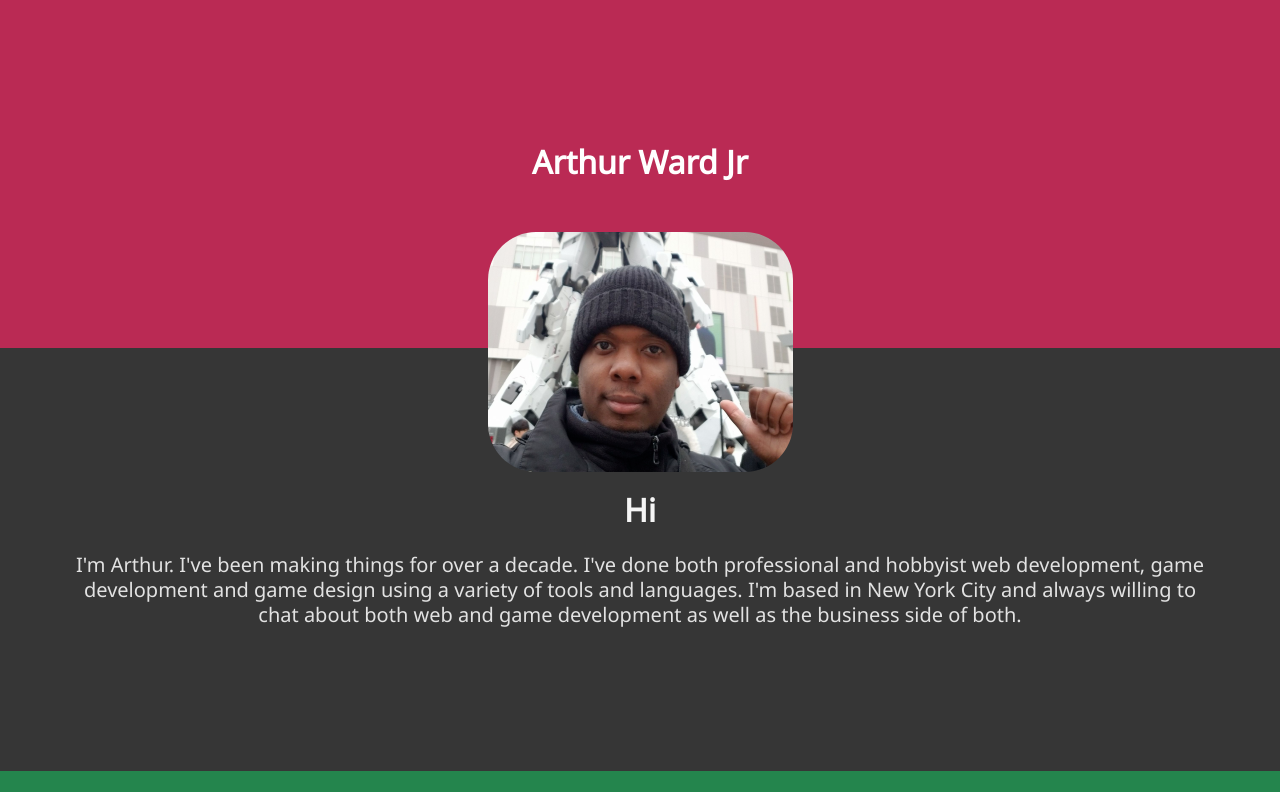
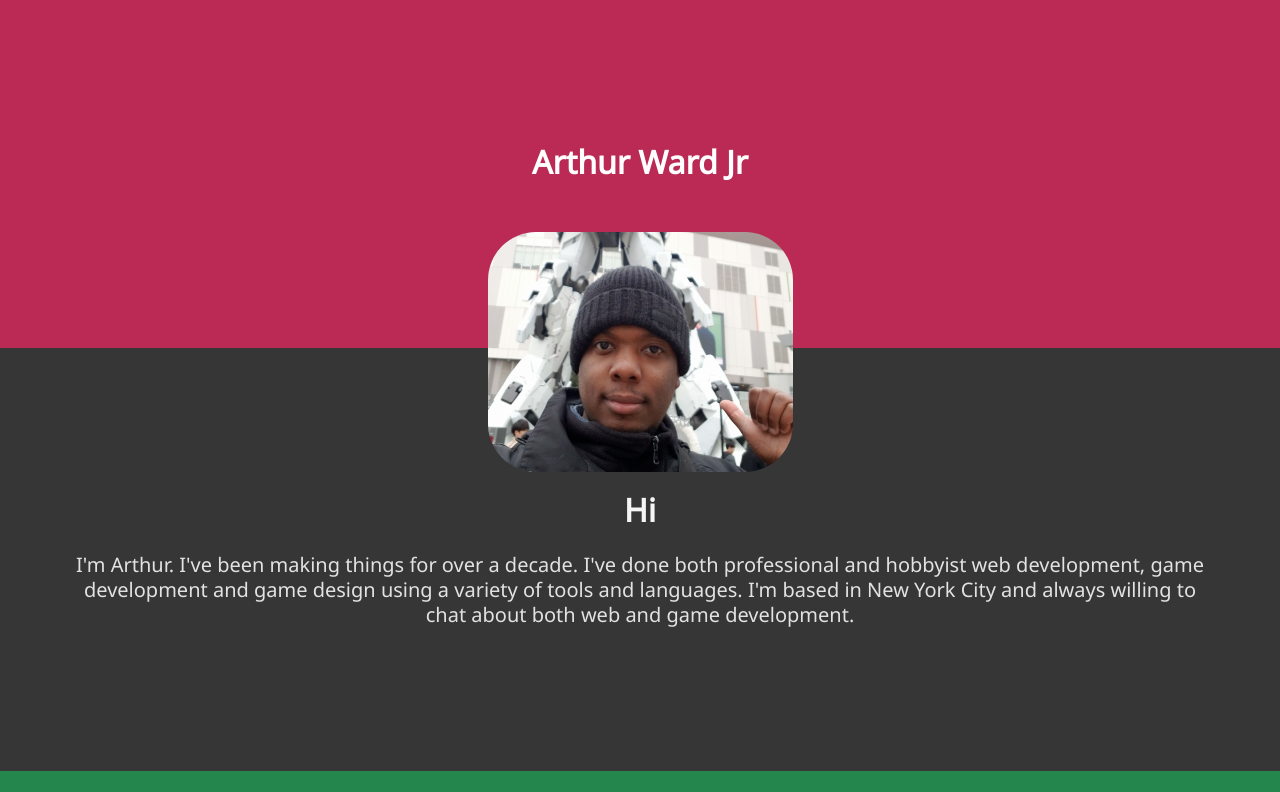
Before and after one commit to awardjr/MySite, a website: page public/index.html in a window 1280 px wide. Shown: the top 792 px of the page. Drawn offline with Linux system fonts and the light colour scheme.

Commit message:
Update index.html

```diff
--- a/public/index.html
+++ b/public/index.html
@@ -47,7 +47,7 @@
         <h2 class="subtitle">
           I'm Arthur. I've been making things for over a decade. I've done both professional and hobbyist web development, game development
           and game design using a variety of tools and languages. I'm based in New York City and always willing to chat about
-          both web and game development as well as the business side of both.
+          both web and game development.
         </h2>
       </div>
     </div>
```
